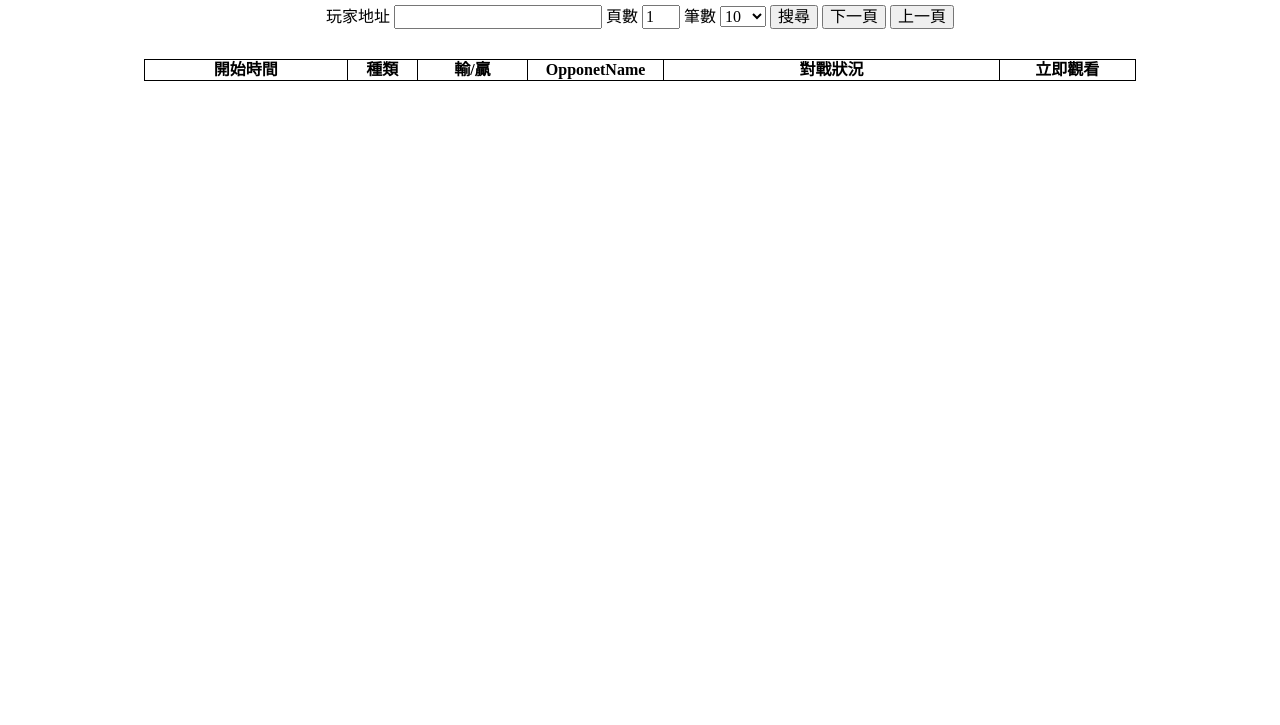
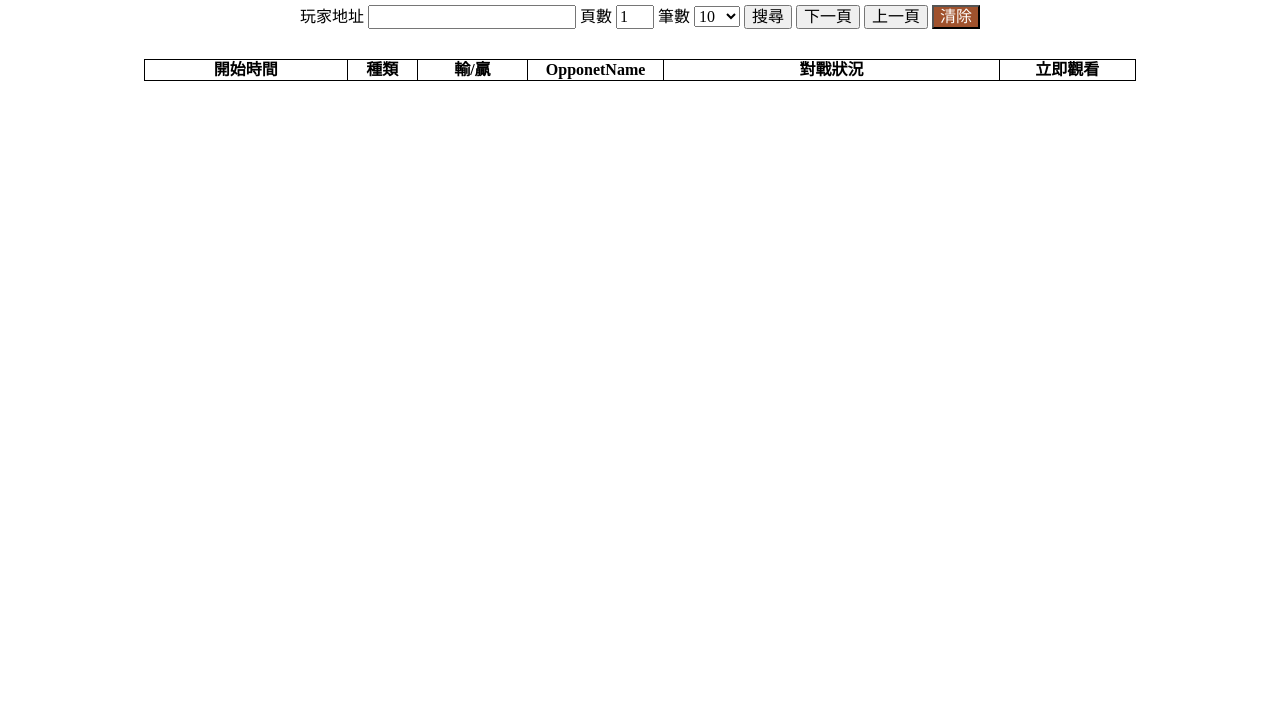
Before and after one commit to cloud-grazing/axie, a plain HTML site: page index.html in a window 1280 px wide. Shown: the part 75-800 px from the top of the page. Drawn offline with Linux system fonts and the light colour scheme.

Commit message:
[修改]問題調整

```diff
--- a/index.html
+++ b/index.html
@@ -30,6 +30,7 @@
                 <button id="search" type="submit">搜尋</button>
                 <button id="next">下一頁</button>
                 <button id="pre">上一頁</button>
+                <button type="reset" style="background-color: sienna; color: #FFF;">清除</button>
             </form>
 
         </div>
```
